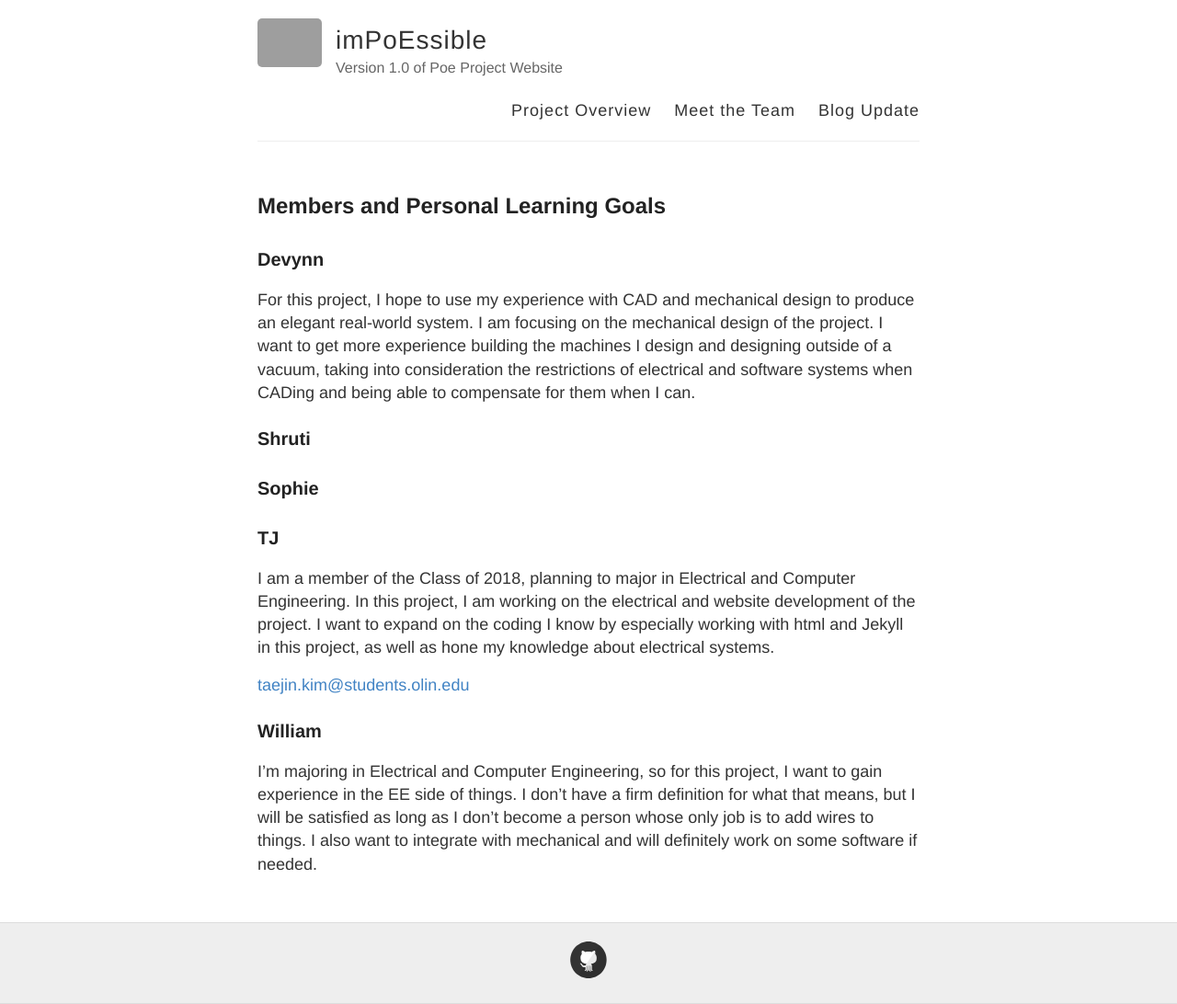
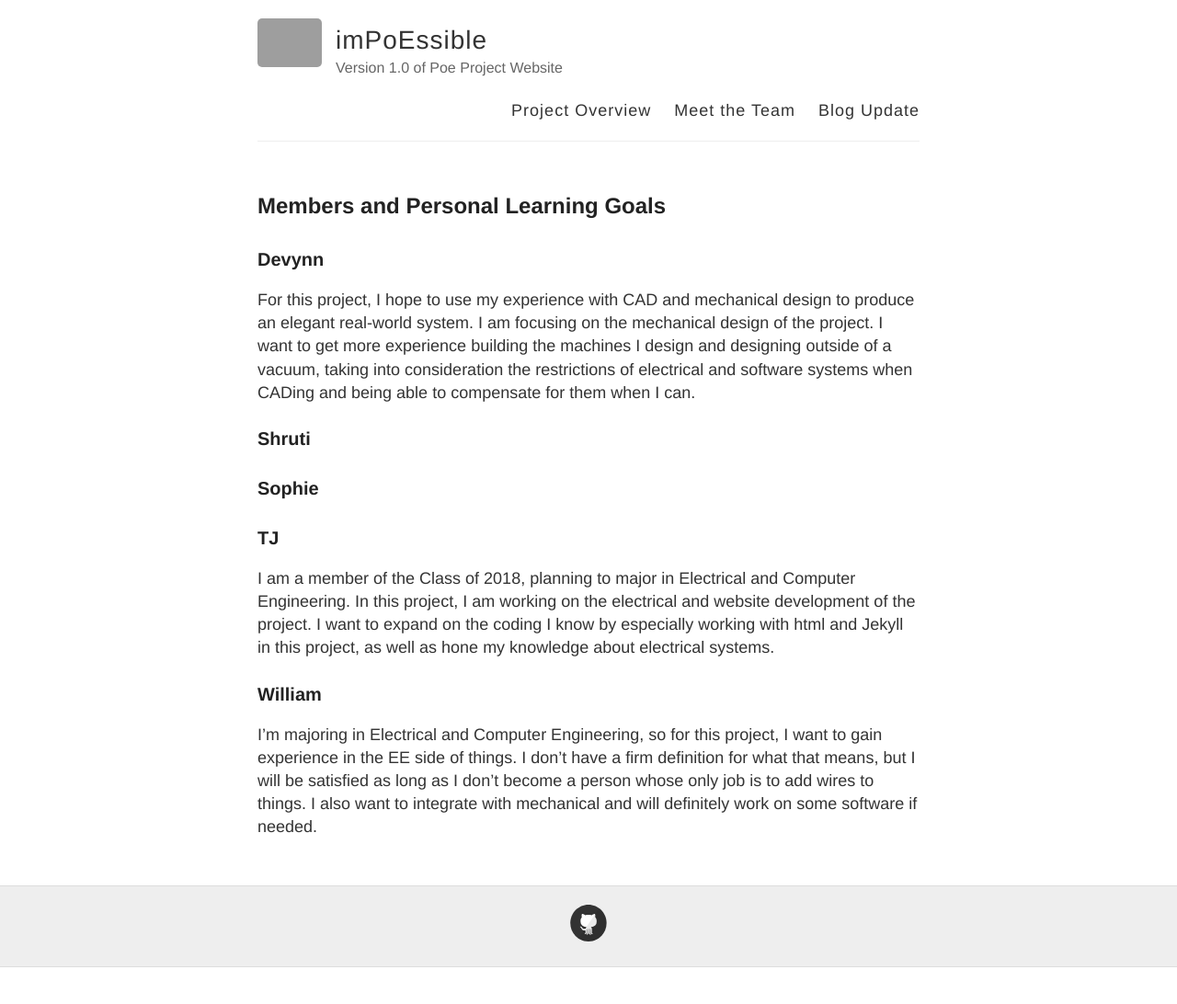
Before and after one commit to imPoEssible/imPoEssible.github.io, a Jekyll site: the page built from meet_team.md, in a window 1280 px wide. Shown: the whole page at 92% size. Built offline with Jekyll 4.4.1, drawn with Linux system fonts in a browser that asks for light colours; Markdown is read by kramdown in place of the engine named in the settings; after the commit the page ends 1052 px from its top, so only the background shows below that; grey boxes are pictures that could not be loaded.

Commit message:
Update meet_team.md

```diff
--- a/meet_team.md
+++ b/meet_team.md
@@ -16,7 +16,5 @@ For this project, I hope to use my experience with CAD and mechanical design to
 ###TJ
 I am a member of the Class of 2018, planning to major in Electrical and Computer Engineering. In this project, I am working on the electrical and website development of the project. I want to expand on the coding I know by especially working with html and Jekyll in this project, as well as hone my knowledge about electrical systems.
 
-[taejin.kim@students.olin.edu](mailto:taejin.kim@students.olin.edu)
-
 ###William
 I’m majoring in Electrical and Computer Engineering, so for this project, I want to gain experience in the EE side of things. I don’t have a firm definition for what that means, but I will be satisfied as long as I don’t become a person whose only job is to add wires to things. I also want to integrate with mechanical and will definitely work on some software if needed.
```
